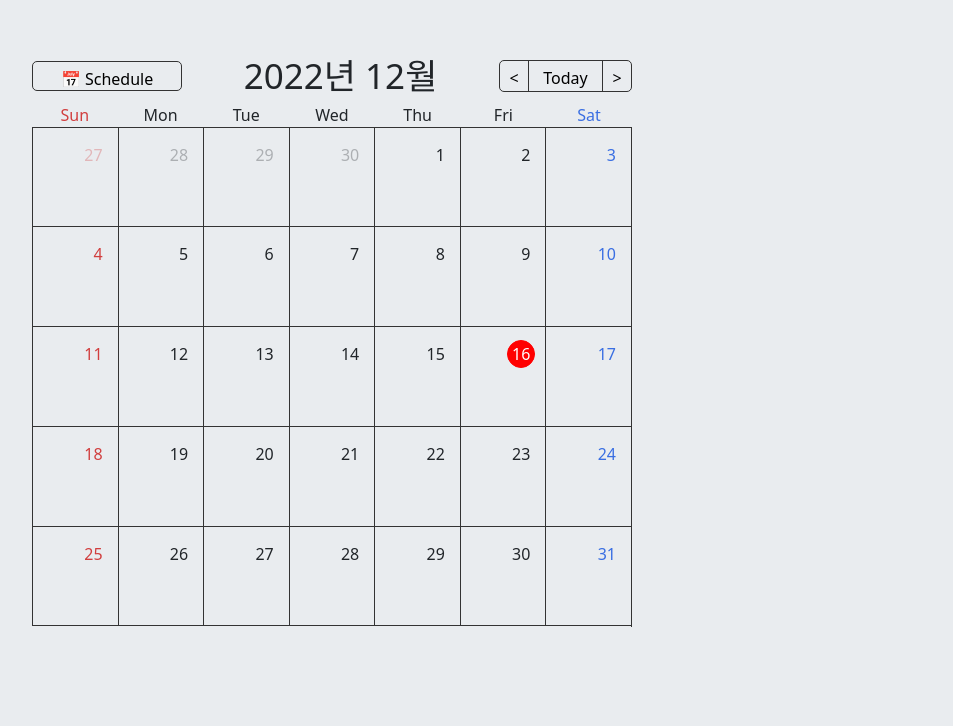
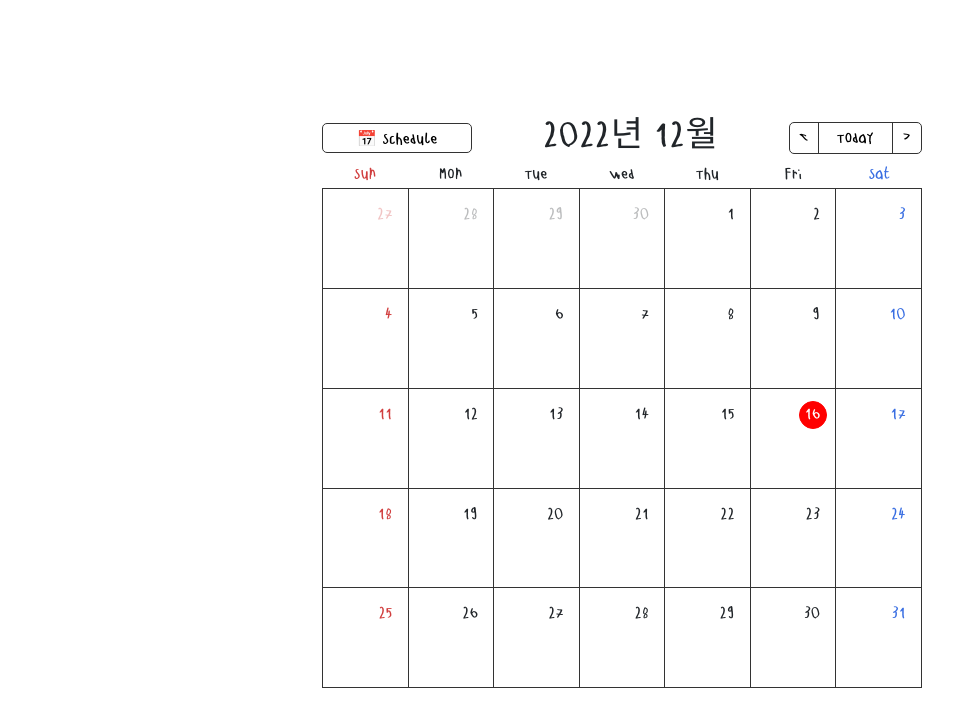
Before and after one commit to ParkYoDo/Calendar-Scheduler, a React (Create React App) app: page / in a window 1280 px wide. Shown: the top 726 px of the page, without its empty margins (18-971 px from the left). Built offline with nearby package versions, Linux system fonts and the light colour scheme.

Commit message:
globalstyle 수정

```diff
--- /dev/null
+++ b/src/App.js
@@ -0,0 +1,8 @@
+import React from 'react';
+import Calendar from './components/Calendar/Calendar';
+
+function App() {
+  return <Calendar />;
+}
+
+export default App;
--- a/src/globalstyle/globalstyle.js
+++ b/src/globalstyle/globalstyle.js
@@ -1,37 +1,24 @@
-// import { createGlobalStyle } from 'styled-components';
-// import SoftMakerTejeHandwriting from '../fonts/SoftMakerTejeHandwriting.ttf';
-
-// export const GlobalStyle = createGlobalStyle`
-// @font-face {
-//   font-family: 'SoftMakerTejeHandwriting';
-//   src: local('SoftMakerTejeHandwriting'), local('SoftMakerTejeHandwriting');
-//   font-style: normal;
-//   src: url(${SoftMakerTejeHandwriting}) format('truetype')
-// }
-//   * {
-//     margin: 0;
-//     padding: 0;
-//     box-sizing: border-box;
-//     font-family: 'SoftMakerTejeHandwriting';
-//   }
-
-//   body {
-//     display: flex;
-//     justify-content: center;
-//     align-items: center;
-//     min-height: 100vh;
-//   }
-// `;
-
 import { createGlobalStyle } from 'styled-components';
+import SoftMakerTejeHandwriting from '../fonts/SoftMakerTejeHandwriting.ttf';
 
 export const GlobalStyle = createGlobalStyle`
-    * {
+@font-face {
+  font-family: 'SoftMakerTejeHandwriting';
+  src: local('SoftMakerTejeHandwriting'), local('SoftMakerTejeHandwriting');
+  font-style: normal;
+  src: url(${SoftMakerTejeHandwriting}) format('truetype')
+}
+  * {
     margin: 0;
     padding: 0;
     box-sizing: border-box;
+    font-family: 'SoftMakerTejeHandwriting';
   }
+
   body {
-    background-color: #e9ecef;
+    display: flex;
+    justify-content: center;
+    align-items: center;
+    min-height: 100vh;
   }
 `;
--- a/src/index.js
+++ b/src/index.js
@@ -1,11 +1,11 @@
 import React from 'react';
 import ReactDOM from 'react-dom/client';
-import Calendar from './components/Calendar/Calendar';
 import { GlobalStyle } from './GlobalStyle/GlobalStyle';
 import { Provider } from 'react-redux';
 import store from './store/store';
 import { PersistGate } from 'redux-persist/integration/react';
 import { persistStore } from 'redux-persist';
+import App from './App';
 
 const persistor = persistStore(store);
 const root = ReactDOM.createRoot(document.getElementById('root'));
@@ -14,7 +14,7 @@ root.render(
     <Provider store={store}>
       <PersistGate loading={null} persistor={persistor}>
         <GlobalStyle />
-        <Calendar />
+        <App />
       </PersistGate>
     </Provider>
   </React.StrictMode>,
```
